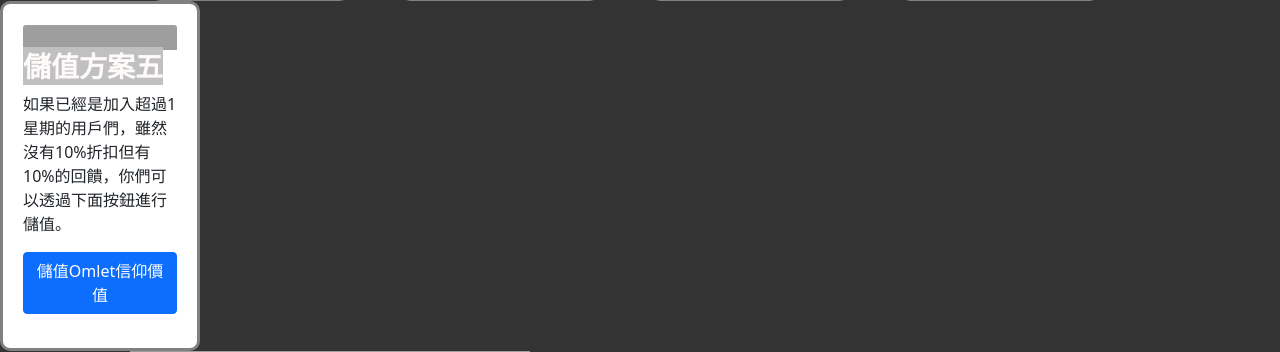
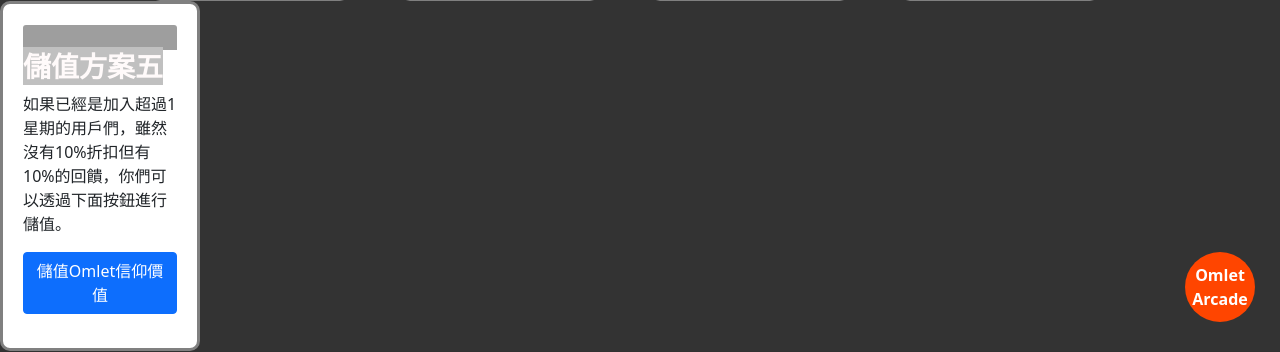
Before and after one commit to JeremyZun/miki, a Flask app: template templates/pay.html in a window 1280 px wide. Shown: the part 453-805 px from the top of the page. Run offline with Flask 2, Linux system fonts and the light colour scheme; the template is opened without the code that fills it, so the values that code supplies are empty; some libraries are stand-ins or nearby versions; grey boxes are pictures that could not be loaded.

Commit message:
Update pay.css

```diff
--- a/static/css/pay.css
+++ b/static/css/pay.css
@@ -57,3 +57,29 @@ body{
     margin-right:60px;
     float:left;
     }
+.btn-ball {
+    width:100px;
+    height:80px;
+    /*动画的过渡效果*/
+    transition: all  .25s  ease-in;
+    border:0;
+    margin:10px;
+    float: left;
+
+    position:absolute;
+    bottom:15px;
+    right:15px;
+    height: 70px;
+    width: 70px;
+    border-radius: 50%;
+    background: orangered; border: orangered;
+}
+.btn-ball:hover{
+    transform:translateY(-32px);
+    box-shadow: 6px 6px 2px rgba(0, 0, 0, 0.8);
+}
+#img{
+    position: fixed;
+    border-radius: 50%;
+    width: 20px;
+  }
```
